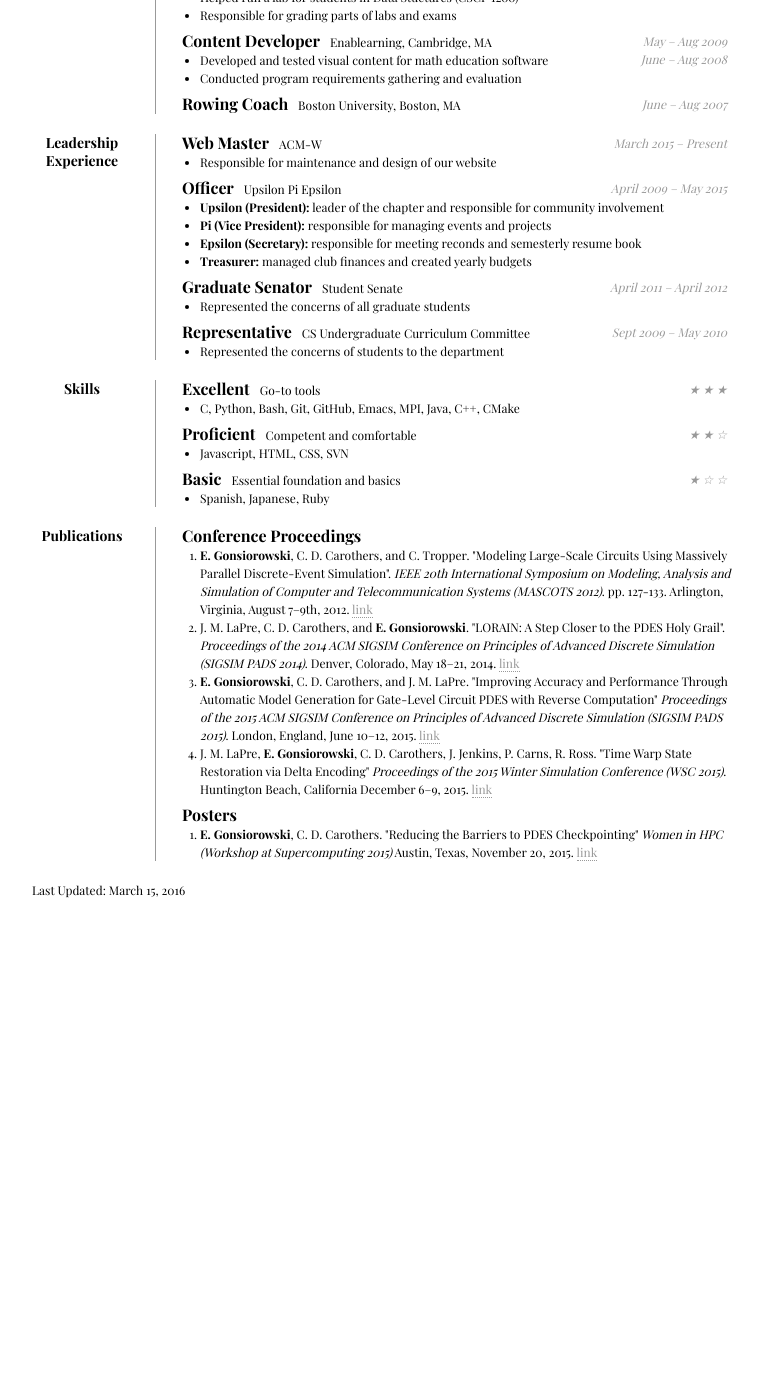
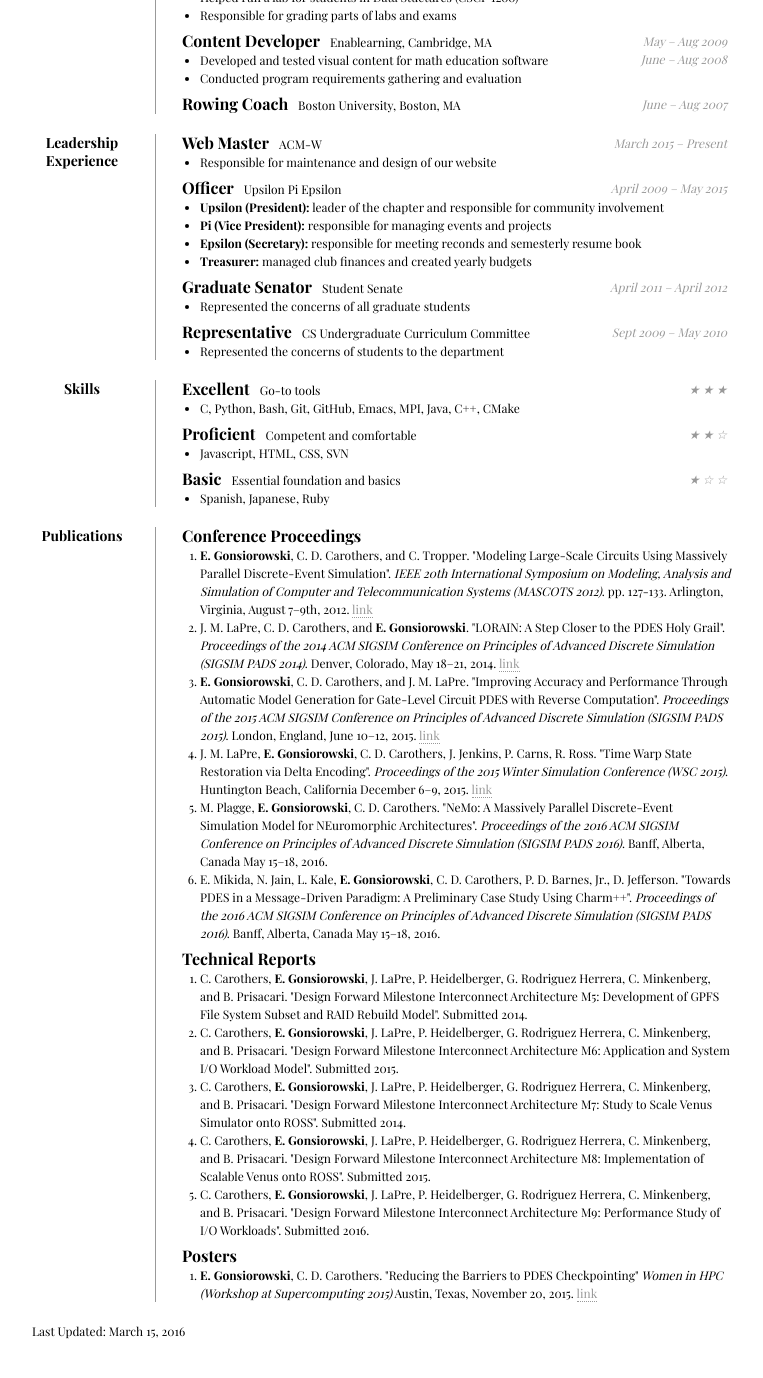
Before and after one commit to gonsie/gonsie.github.io, a Jekyll site: the page index.html, which Jekyll copies as it is, in a window 1280 px wide and 1400 px high, scrolled down 806 px. Shown: the top 1378 px of the window, without its empty margins (258-1021 px from the left). Built offline with Jekyll 4.4.1, drawn with Linux system fonts in a browser that asks for light colours; some web fonts are replaced; before the commit the page ends 1765 px from its top, so only the background shows below that.

Commit message:
technical papers and pads 2016

```diff
--- a/index.html
+++ b/index.html
@@ -276,16 +276,52 @@
                         <a href="papers/p3-lapre.pdf" class='noprint'>link</a>
                     </li>
                     <li><strong>E. Gonsiorowski</strong>, C. D. Carothers, and J. M. LaPre.
-                        "Improving Accuracy and Performance Through Automatic Model Generation for Gate-Level Circuit PDES with Reverse Computation"
+                        "Improving Accuracy and Performance Through Automatic Model Generation for Gate-Level Circuit PDES with Reverse Computation".
                         <em>Proceedings of the 2015 ACM SIGSIM Conference on Principles of Advanced Discrete Simulation (SIGSIM PADS 2015)</em>.
                         London, England, June 10&ndash;12, 2015.
                         <a href="papers/pads2015.pdf" class='noprint'>link</a>
                     </li>
                     <li>J. M. LaPre, <strong>E. Gonsiorowski</strong>, C. D. Carothers, J. Jenkins, P. Carns, R. Ross.
-                        "Time Warp State Restoration via Delta Encoding"
+                        "Time Warp State Restoration via Delta Encoding".
                         <em>Proceedings of the 2015 Winter Simulation Conference (WSC 2015)</em>.
                         Huntington Beach, California December 6&ndash;9, 2015.
                         <a href="papers/Delta.pdf" class='noprint'>link</a>
+                    </li>
+                    <li>M. Plagge, <strong>E. Gonsiorowski</strong>, C. D. Carothers.
+                        "NeMo: A Massively Parallel Discrete-Event Simulation Model for NEuromorphic Architectures".
+                        <em>Proceedings of the 2016 ACM SIGSIM Conference on Principles of Advanced Discrete Simulation (SIGSIM PADS 2016)</em>.
+                        Banff, Alberta, Canada May 15&ndash;18, 2016.
+                        <!-- <a href="papers/pads2016-nemo.pdf" class='noprint'>link</a> -->
+                    </li>
+                    <li>E. Mikida, N. Jain, L. Kale, <strong>E. Gonsiorowski</strong>, C. D. Carothers, P. D. Barnes, Jr., D. Jefferson.
+                        "Towards PDES in a Message-Driven Paradigm: A Preliminary Case Study Using Charm++".
+                        <em>Proceedings of the 2016 ACM SIGSIM Conference on Principles of Advanced Discrete Simulation (SIGSIM PADS 2016)</em>.
+                        Banff, Alberta, Canada May 15&ndash;18, 2016.
+                        <!-- <a href="papers/pads2016-charm.pdf" class='noprint'>link</a> -->
+                    </li>
+                </ol>
+
+                <h2 class="smartmargin"><strong>Technical Reports</strong></h2>
+                <ol>
+                    <li>C. Carothers, <strong>E. Gonsiorowski</strong>, J. LaPre, P. Heidelberger, G. Rodriguez Herrera, C. Minkenberg, and B. Prisacari.
+                        "Design Forward Milestone Interconnect Architecture M5: Development of GPFS File System Subset and RAID Rebuild Model".
+                        Submitted 2014.
+                    </li>
+                    <li>C. Carothers, <strong>E. Gonsiorowski</strong>, J. LaPre, P. Heidelberger, G. Rodriguez Herrera, C. Minkenberg, and B. Prisacari.
+                        "Design Forward Milestone Interconnect Architecture M6: Application and System I/O Workload Model".
+                        Submitted 2015.
+                    </li>
+                    <li>C. Carothers, <strong>E. Gonsiorowski</strong>, J. LaPre, P. Heidelberger, G. Rodriguez Herrera, C. Minkenberg, and B. Prisacari.
+                        "Design Forward Milestone Interconnect Architecture M7: Study to Scale Venus Simulator onto ROSS".
+                        Submitted 2014.
+                    </li>
+                    <li>C. Carothers, <strong>E. Gonsiorowski</strong>, J. LaPre, P. Heidelberger, G. Rodriguez Herrera, C. Minkenberg, and B. Prisacari.
+                        "Design Forward Milestone Interconnect Architecture M8: Implementation of Scalable Venus onto ROSS".
+                        Submitted 2015.
+                    </li>
+                    <li>C. Carothers, <strong>E. Gonsiorowski</strong>, J. LaPre, P. Heidelberger, G. Rodriguez Herrera, C. Minkenberg, and B. Prisacari.
+                        "Design Forward Milestone Interconnect Architecture M9: Performance Study of I/O Workloads".
+                        Submitted 2016.
                     </li>
                 </ol>
 
```
